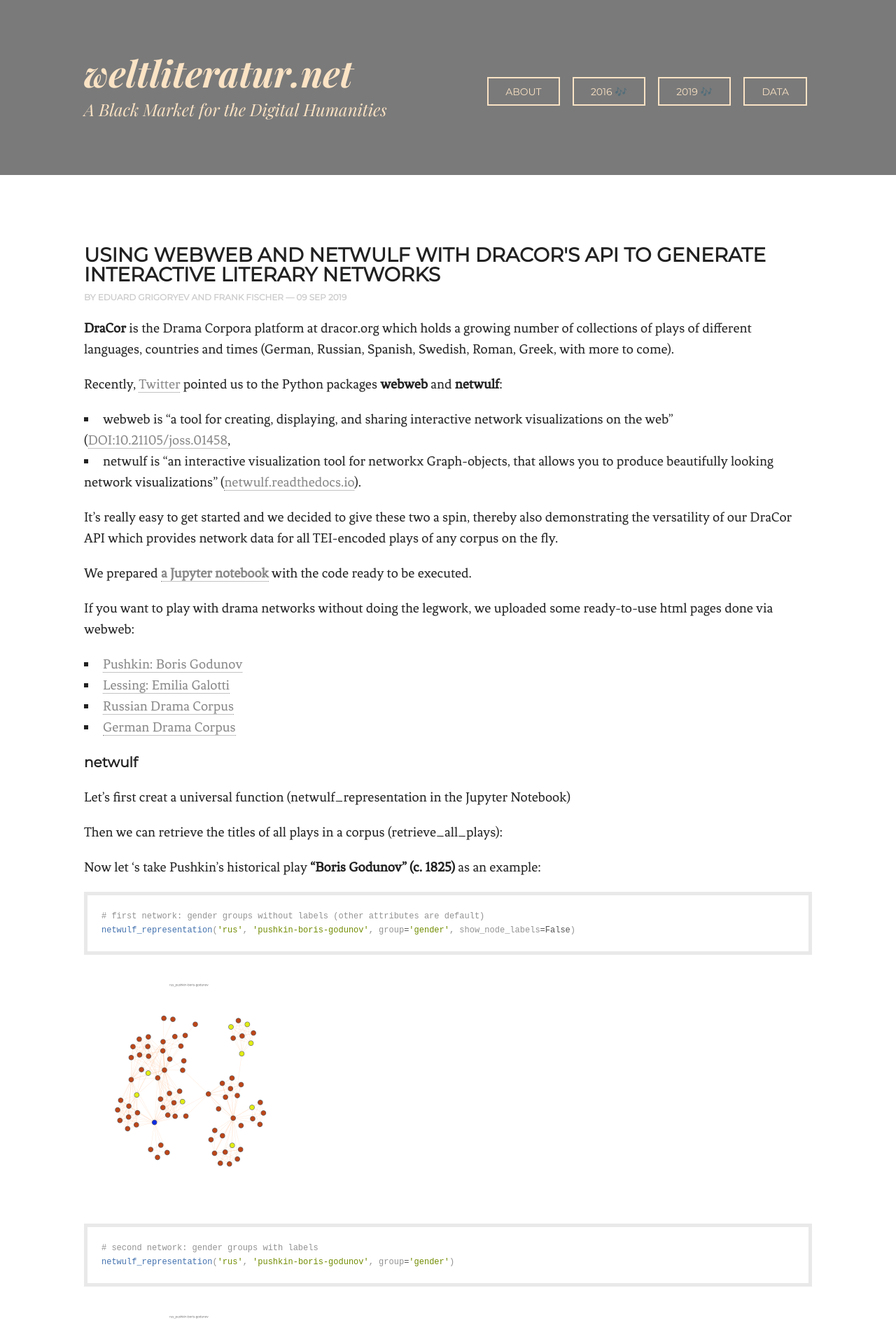
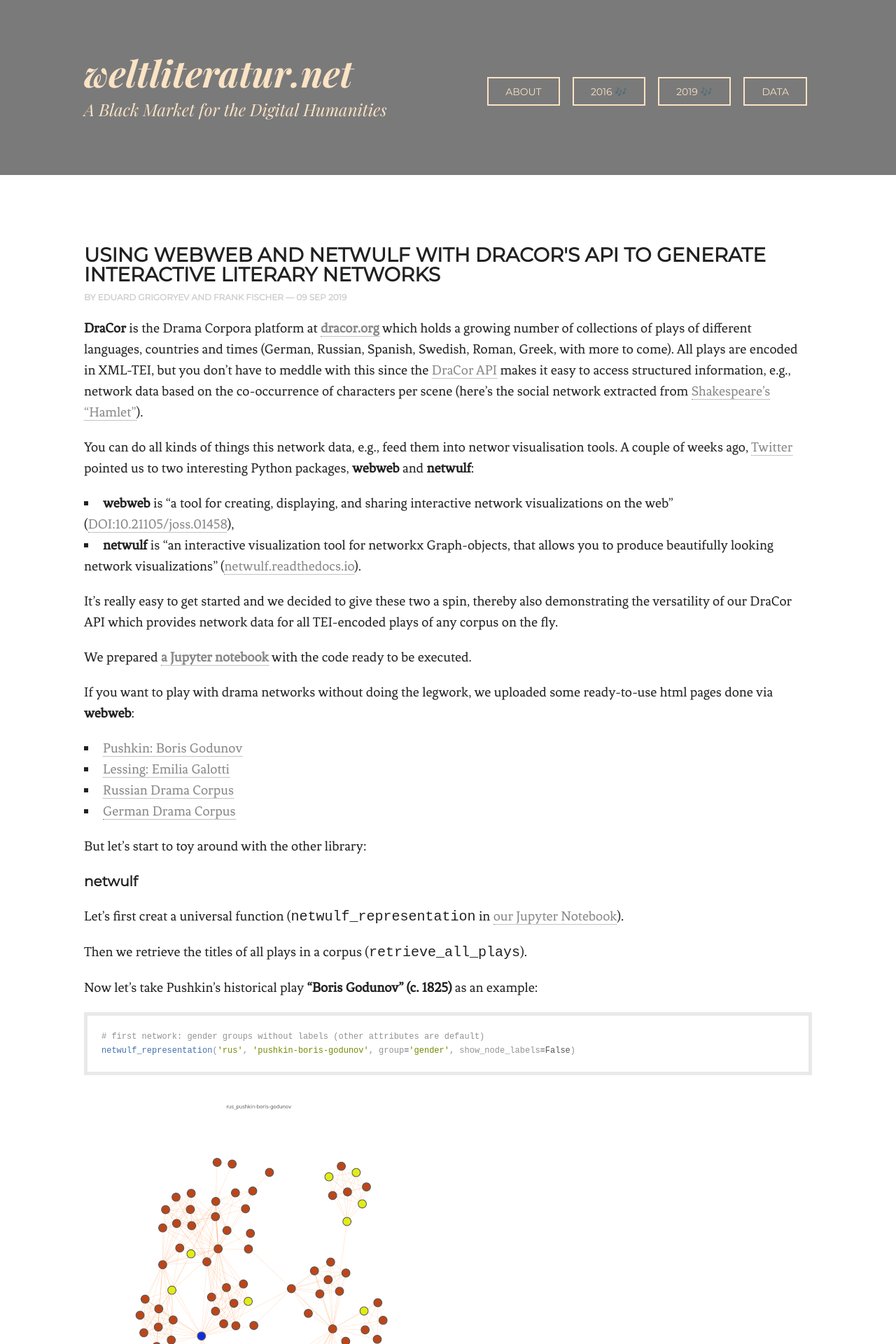
Before and after one commit to weltliteratur/blog, a Jekyll site: the page built from _posts/2019-09-09-netwulf-webweb.markdown, in a window 1280 px wide. Shown: the top 1920 px of the page at 70% size. Built offline with Jekyll 4.4.1, drawn with Linux system fonts in a browser that asks for light colours; some of the changed text lies outside the part shown.

Commit message:
update blog post

````diff
--- a/_posts/2019-09-09-netwulf-webweb.markdown
+++ b/_posts/2019-09-09-netwulf-webweb.markdown
@@ -6,38 +6,40 @@
 date: 2019-09-09
 ---
 
-**DraCor** is the Drama Corpora platform at dracor.org which holds a growing number of collections of plays of different languages, countries and times (German, Russian, Spanish, Swedish, Roman, Greek, with more to come).
+**DraCor** is the Drama Corpora platform at [**dracor.org**](https://dracor.org/) which holds a growing number of collections of plays of different languages, countries and times (German, Russian, Spanish, Swedish, Roman, Greek, with more to come). All plays are encoded in XML-TEI, but you don't have to meddle with this since the [DraCor API](https://dracor.org/documentation/api/) makes it easy to access structured information, e.g., network data based on the co-occurrence of characters per scene (here's the social network extracted from [Shakespeare's "Hamlet"](https://dracor.org/shake/hamlet#network)).
 
-Recently, [Twitter](https://twitter.com/DanLarremore/status/1161003051726958592) pointed us to the Python packages **webweb** and **netwulf**:
+You can do all kinds of things this network data, e.g., feed them into networ visualisation tools. A couple of weeks ago, [Twitter](https://twitter.com/DanLarremore/status/1161003051726958592) pointed us to two interesting Python packages, **webweb** and **netwulf**:
 
-* webweb is "a tool for creating, displaying, and sharing interactive network visualizations on the web" ([DOI:10.21105/joss.01458](http://dx.doi.org/10.21105/joss.01458),
-* netwulf is "an interactive visualization tool for networkx Graph-objects, that allows you to produce beautifully looking network visualizations” ([netwulf.readthedocs.io](https://netwulf.readthedocs.io/en/latest/about.html)).
+* **webweb** is "a tool for creating, displaying, and sharing interactive network visualizations on the web" ([DOI:10.21105/joss.01458](http://dx.doi.org/10.21105/joss.01458)),
+* **netwulf** is "an interactive visualization tool for networkx Graph-objects, that allows you to produce beautifully looking network visualizations” ([netwulf.readthedocs.io](https://netwulf.readthedocs.io/en/latest/about.html)).
 
 It's really easy to get started and we decided to give these two a spin, thereby also demonstrating the versatility of our DraCor API which provides network data for all TEI-encoded plays of any corpus on the fly.
 
 We prepared [**a Jupyter notebook**](https://github.com/ldsad7/netwulf_and_webweb_for_rusdracor) with the code ready to be executed.
 
-If you want to play with drama networks without doing the legwork, we uploaded some ready-to-use html pages done via webweb:
+If you want to play with drama networks without doing the legwork, we uploaded some ready-to-use html pages done via **webweb**:
 
 * [Pushkin: Boris Godunov](/webweb/pushkin-boris-godunov.html)
 * [Lessing: Emilia Galotti](/webweb/lessing-emilia-galotti.html)
 * [Russian Drama Corpus](/webweb/rus.html)
 * [German Drama Corpus](/webweb/ger.html)
 
+But let's start to toy around with the other library:
+
 ## netwulf
 
-Let's first creat a universal function (netwulf_representation in the Jupyter Notebook)
+Let's first creat a universal function (```netwulf_representation``` in [our Jupyter Notebook](https://github.com/ldsad7/netwulf_and_webweb_for_rusdracor)).
 
-Then we can retrieve the titles of all plays in a corpus (retrieve_all_plays):
+Then we retrieve the titles of all plays in a corpus (```retrieve_all_plays```).
 
-Now let 's take Pushkin's historical play **"Boris Godunov" (c. 1825)** as an example:
+Now let's take Pushkin's historical play **"Boris Godunov" (c. 1825)** as an example:
 
 ```python
 # first network: gender groups without labels (other attributes are default)
 netwulf_representation('rus', 'pushkin-boris-godunov', group='gender', show_node_labels=False)
 ```
 <figure style="text-align:left;">
-  <img src="/images/netwulf-webweb/godunov1.png" alt="Boris Godunov (1)" style="width:300px;" />
+  <img src="/images/netwulf-webweb/godunov1.png" alt="Boris Godunov (1)" style="width:500px;" />
 </figure>
 
 ```python
@@ -46,7 +48,7 @@
 ```
 
 <figure style="text-align:left;">
-  <img src="/images/netwulf-webweb/godunov2.png" alt="Boris Godunov (2)" style="width:300px;" />
+  <img src="/images/netwulf-webweb/godunov2.png" alt="Boris Godunov (2)" style="width:500px;" />
 </figure>
 
 ```python
@@ -55,7 +57,7 @@
 ```
 
 <figure style="text-align:left;">
-  <img src="/images/netwulf-webweb/godunov3.png" alt="Boris Godunov (3)" style="width:300px;" />
+  <img src="/images/netwulf-webweb/godunov3.png" alt="Boris Godunov (3)" style="width:500px;" />
 </figure>
 
 
@@ -66,7 +68,7 @@
 ```
 
 <figure style="text-align:left;">
-  <img src="/images/netwulf-webweb/godunov4.png" alt="Boris Godunov (4)" style="width:300px;" />
+  <img src="/images/netwulf-webweb/godunov4.png" alt="Boris Godunov (4)" style="width:500px;" />
 </figure>
 
 By the way, in order to fully regnerate the network (the radii of nodes are not stored by default by netwulf) we need to add a 'size' field to the nodes:
@@ -84,7 +86,7 @@
 ```
 
 <figure style="text-align:left;">
-  <img src="/images/netwulf-webweb/galotti1.png" alt="Emilia Galotti (1)" style="width:300px;" />
+  <img src="/images/netwulf-webweb/galotti1.png" alt="Emilia Galotti (1)" style="width:500px;" />
 </figure>
 
 ```python
@@ -93,7 +95,7 @@
 ```
 
 <figure style="text-align:left;">
-  <img src="/images/netwulf-webweb/galotti2.png" alt="Emilia Galotti (2)" style="width:300px;" />
+  <img src="/images/netwulf-webweb/galotti2.png" alt="Emilia Galotti (2)" style="width:500px;" />
 </figure>
 
 ```python
@@ -102,7 +104,7 @@
 ```
 
 <figure style="text-align:left;">
-  <img src="/images/netwulf-webweb/galotti3.png" alt="Emilia Galotti (3)" style="width:300px;" />
+  <img src="/images/netwulf-webweb/galotti3.png" alt="Emilia Galotti (3)" style="width:500px;" />
 </figure>
 
 ```python
@@ -111,7 +113,7 @@
 ```
 
 <figure style="text-align:left;">
-  <img src="/images/netwulf-webweb/galotti4.png" alt="Emilia Galotti (4)" style="width:300px;" />
+  <img src="/images/netwulf-webweb/galotti4.png" alt="Emilia Galotti (4)" style="width:500px;" />
 </figure>
 
 It is also possible to apply our script to all plays of a corpus (e.g., the Russian one):
@@ -128,7 +130,7 @@
 
 Dan Larremore's webweb library offers a similar approach to visualise network data (see [documentation](https://webwebpage.github.io/)). We wrote two scripts: the first one is for representing only one play and the second one for representing several plays, e.g., a whole corpus, or translations or different editions of the same play.
 
-We wrote a universal function to integrate DraCor data with webweb ("webweb_representation", cf. [our Jupyter Notebook](https://github.com/ldsad7/netwulf_and_webweb_for_rusdracor)).
+We wrote a universal function to integrate DraCor data with webweb (```webweb_representation``` in our [our Jupyter Notebook](https://github.com/ldsad7/netwulf_and_webweb_for_rusdracor)).
 
 As you can see, the script is a bit easier and uses less additional parameters. That is because the library provides us an opportunity to fine-tune the settings such as 'color nodes by'/'scale node sizes' by ourselves in the generated html file. So it is definitely an advantage as you don't have to restart the program.
 
@@ -143,17 +145,15 @@
 1. inability to zoom in and out (it leads to inability to predict height and width parameters correctly: every graph is always in the center of the field, so we still need to rerun our program with correct parameters),
 2. no possibility to freely change parameters (e.g., colour sets, node radius, etc.) as with netwulf library,
 3. some parameters (e.g. link opacity) are binary while in netwulf library they are continuous, some parameters are missing (e.g. stroke width, no 'wiggle' option),
-4. inability to restore the graph (not in svg format) in exact way (saving all the x and y coordinates of the nodes and some other settings), resaving the html doesn't solve the problem.
+4. inability to restore the graph (not in SVG format) in exact way (saving all the x and y coordinates of the nodes and some other settings), resaving the html doesn't solve the problem.
 
-Let’s look at the graphs produced by WebWeb:
-
-### Pushkin's "Boris Godunov":
+Let’s look at the graphs produced by WebWeb. First **Pushkin's "Boris Godunov"**:
 
 ```python
 # first network: gender groups with labels (size == weightedDegree)
 ```
 <figure style="text-align:left;">
-  <img src="/images/netwulf-webweb/webweb1.png" alt="webweb (1)" style="width:300px;" />
+  <img src="/images/netwulf-webweb/webweb1.png" alt="webweb (1)" style="width:500px;" />
 </figure>
 
 ```python
@@ -161,17 +161,17 @@
 ```
 
 <figure style="text-align:left;">
-  <img src="/images/netwulf-webweb/webweb2.png" alt="webweb (2)" style="width:300px;" />
+  <img src="/images/netwulf-webweb/webweb2.png" alt="webweb (2)" style="width:500px;" />
 </figure>
 
-### Lessing's "Emilia Galotti":
+And now **Lessing's "Emilia Galotti"** again:
 
 ```python
 # third network: gender groups with labels (size == weightedDegree)
 ```
 
 <figure style="text-align:left;">
-  <img src="/images/netwulf-webweb/webweb3.png" alt="webweb (3)" style="width:300px;" />
+  <img src="/images/netwulf-webweb/webweb3.png" alt="webweb (3)" style="width:500px;" />
 </figure>
 
 ```python
@@ -179,7 +179,7 @@
 ```
 
 <figure style="text-align:left;">
-  <img src="/images/netwulf-webweb/webweb4.png" alt="webweb (4)" style="width:300px;" />
+  <img src="/images/netwulf-webweb/webweb4.png" alt="webweb (4)" style="width:500px;" />
 </figure>
 
 Again, the html files generated by webweb embed all the JavaScript you need and you can save them as standalone pages:
````
Also changed, not shown: images/netwulf-webweb/galotti1.png, images/netwulf-webweb/galotti2.png, images/netwulf-webweb/galotti3.png, images/netwulf-webweb/galotti4.png, images/netwulf-webweb/godunov1.png, images/netwulf-webweb/godunov2.png, images/netwulf-webweb/godunov3.png, images/netwulf-webweb/godunov4.png, images/netwulf-webweb/webweb1.png, images/netwulf-webweb/webweb2.png, images/netwulf-webweb/webweb3.png, images/netwulf-webweb/webweb4.png.
